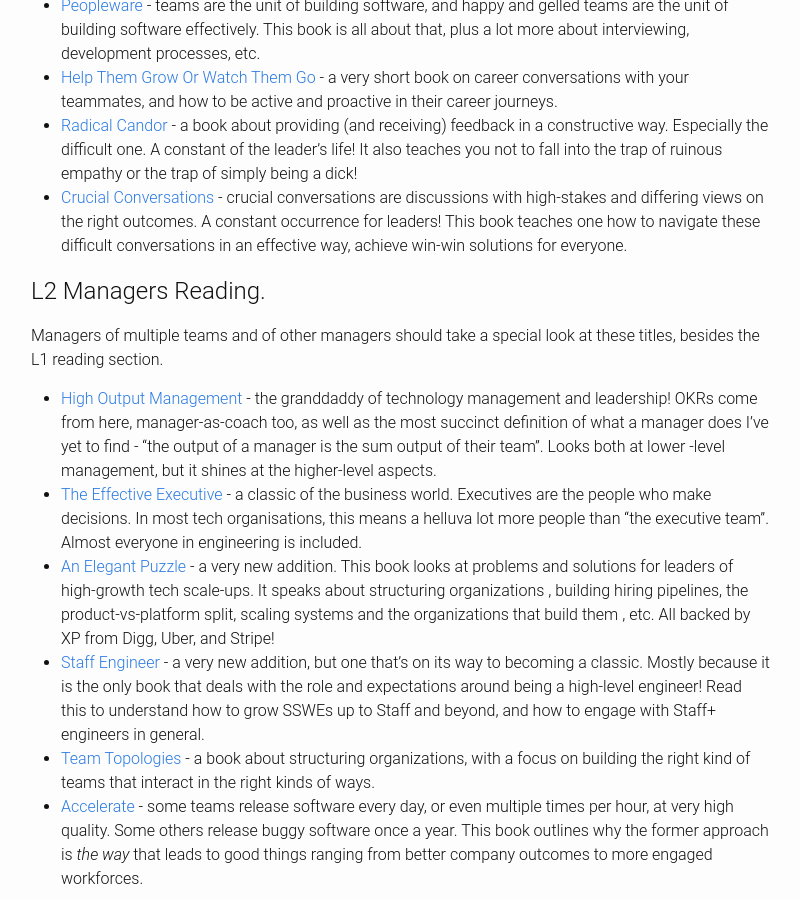
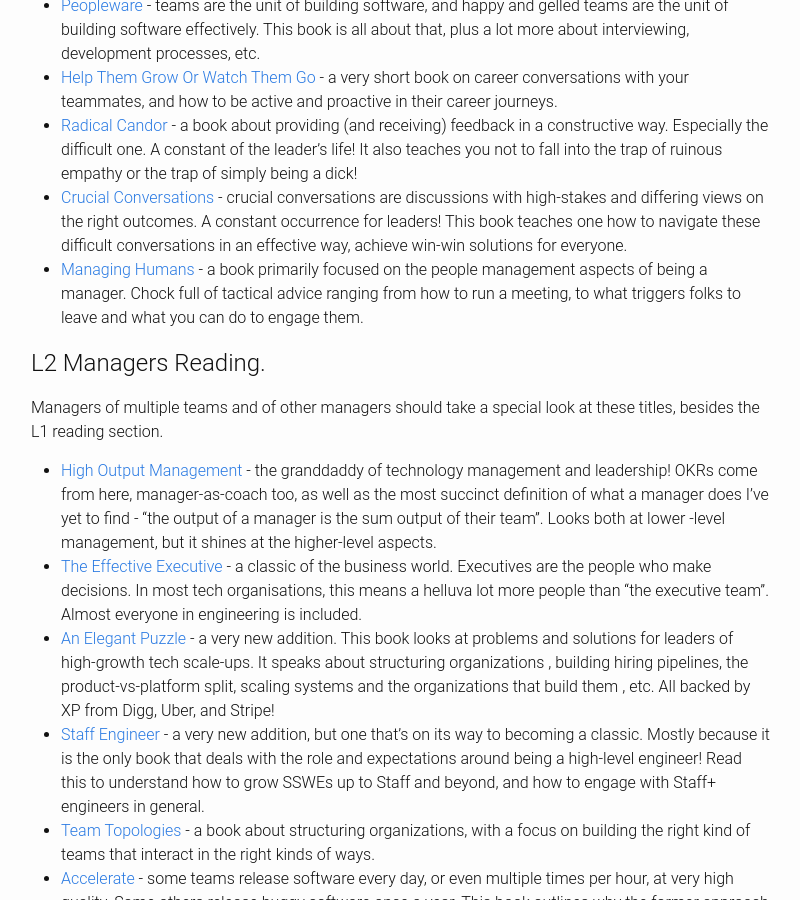
Before and after one commit to horia141/horia141.github.io, a Jekyll site: the page built from _career/2022-05-22-my-suggested-reading.md, in a window 1280 px wide and 900 px high, scrolled down 1160 px. Shown: the whole window, without its empty margins (239-1039 px from the left). Built offline with Jekyll 4.4.1, drawn with Linux system fonts in a browser that asks for light colours; comment, search, counter and statistics services are not loaded.

Commit message:
Update 2022-05-22-my-suggested-reading.md

```diff
--- a/_career/2022-05-22-my-suggested-reading.md
+++ b/_career/2022-05-22-my-suggested-reading.md
@@ -58,6 +58,9 @@ Managers of a single team should take a special look at these titles.
 * [Crucial Conversations](https://horia141.com/crucial-conversations-review.html) - crucial conversations are
  discussions with high-stakes and differing views on the right outcomes. A constant occurrence for leaders! This book
  teaches one how to navigate these difficult conversations in an effective way, achieve win-win solutions for everyone.
+* [Managing Humans](https://horia141.com/book_reviews/2022-08-08-managing-humans-review) - a book primarily focused on the people management
+  aspects of being a manager. Chock full of tactical advice ranging from how to run a meeting, to what
+  triggers folks to leave and what you can do to engage them.
 
 # L2 Managers Reading.
 
```
